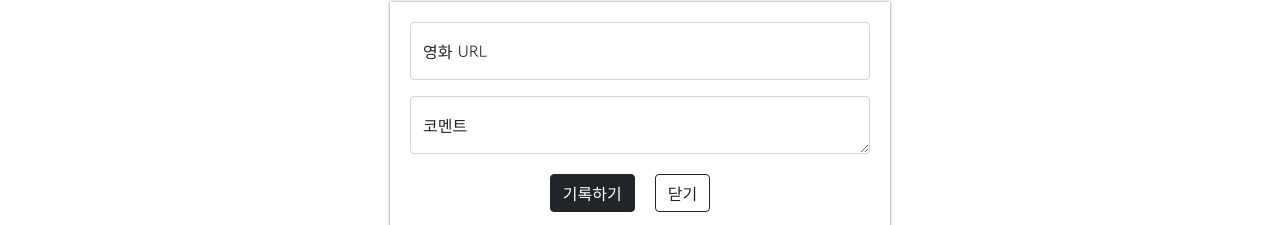
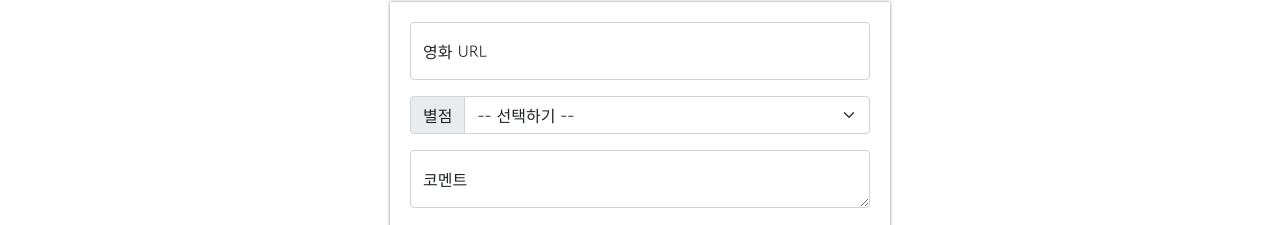
Before and after one commit to VVooJIN3/mypage, a plain HTML site: page index.html in a window 1280 px wide. Shown: the part 268-493 px from the top of the page. Drawn offline with nearby package versions, Linux system fonts and the light colour scheme.

Commit message:
Update index.html

```diff
--- a/index.html
+++ b/index.html
@@ -98,6 +98,19 @@
             <input type="email" class="form-control" id="floatingInput" placeholder="name@example.com">
             <label for="floatingInput">영화 URL</label>
         </div>
+        <div>
+            <div class="input-group mb-3">
+                <label class="input-group-text" for="inputGroupSelect01">별점</label>
+                <select class="form-select" id="inputGroupSelect01">
+                  <option selected>-- 선택하기 --</option>
+                  <option value="1">⭐☆☆☆☆</option>
+                  <option value="2">⭐⭐☆☆☆</option>
+                  <option value="3">⭐⭐⭐☆☆</option>
+                  <option value="4">⭐⭐⭐⭐☆</option>
+                  <option value="5">⭐⭐⭐⭐⭐</option>
+                </select>
+              </div>
+        </div>
         <div class="form-floating">
             <textarea class="form-control" placeholder="Leave a comment here" id="floatingTextarea"></textarea>
             <label for="floatingTextarea">코멘트</label>
```
